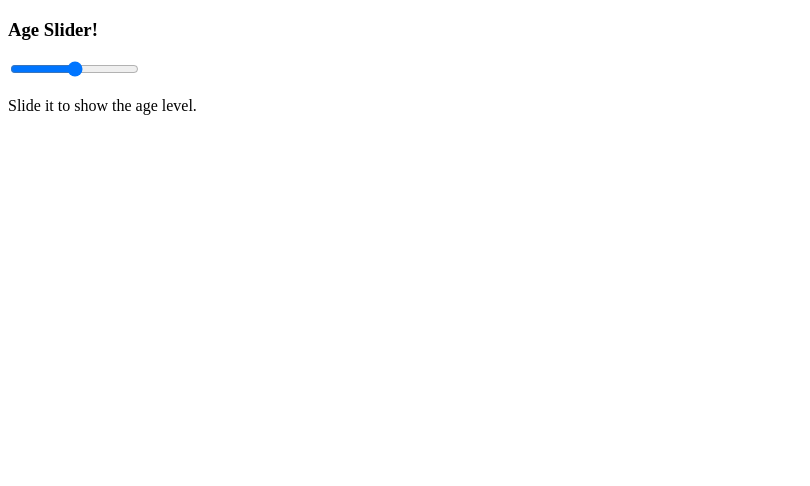
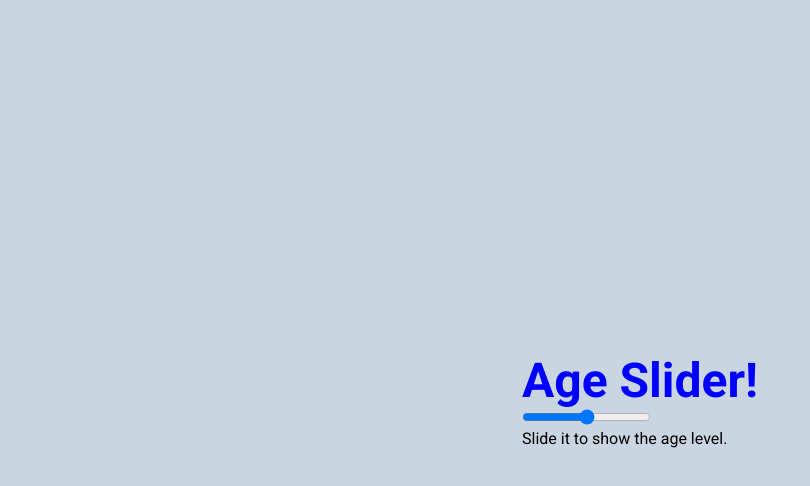
Before and after one commit to welcabx/ageSlider, a plain HTML site: page index.html in a window 1280 px wide. Shown: the whole page, without its empty margins (0-810 px from the left). Drawn offline with Linux system fonts and the light colour scheme.

Commit message:
initial styles added

```diff
--- a/index.html
+++ b/index.html
@@ -4,6 +4,7 @@
     <meta charset="utf-8">
     <meta name="viewport" content="width=device-width, initial-scale=1">
     <title>Age Slider</title>
+    <link rel="stylesheet" href="./style/main.css">
   </head>
   <body>
     <main>
@@ -12,11 +13,11 @@
           <h1>Age Slider!</h1>
         </section>
         <section>
-          <input type="range" min="0" max="100" id="mySlider">
+          <input type="range" min="1" max="100" id="mySlider">
           <p id="demo">Slide it to show the age level.</p>
         </section>
       </section>
     </main>
   </body>
-  <script src=".\js\main.js"></script>
+  <script src="./js/main.js"></script>
 </html>
--- a/style/main.css
+++ b/style/main.css
@@ -0,0 +1,32 @@
+@import url('https://fonts.googleapis.com/css2?family=Roboto:ital,wght@0,100..900;1,100..900&display=swap');
+
+:root {
+    --slate-300: oklch(86.9% 0.022 252.894);
+
+
+}
+
+* {
+    padding: 0;
+    margin: 0;
+    font-family: 'Roboto', sans-serif;
+}
+
+
+main {
+    background-color: var(--slate-300);
+    width: 100vw;
+    height: 100vh;
+    display: flex;
+    align-items: center;
+    justify-content: center;
+}
+
+
+h1 {
+    color: blue;
+    font-size: xxx-large;
+    &:hover {
+        color: orange;
+    }
+}
```
